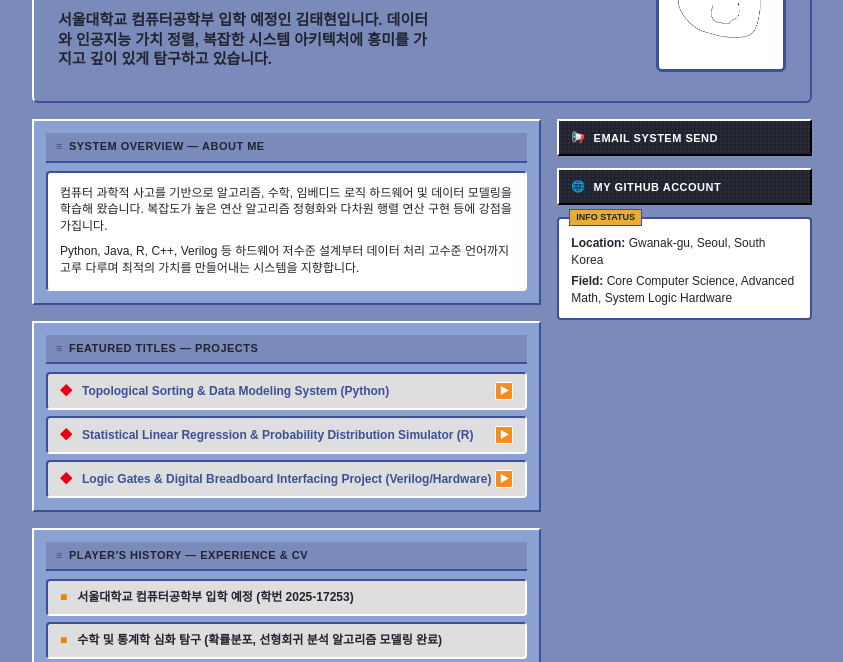
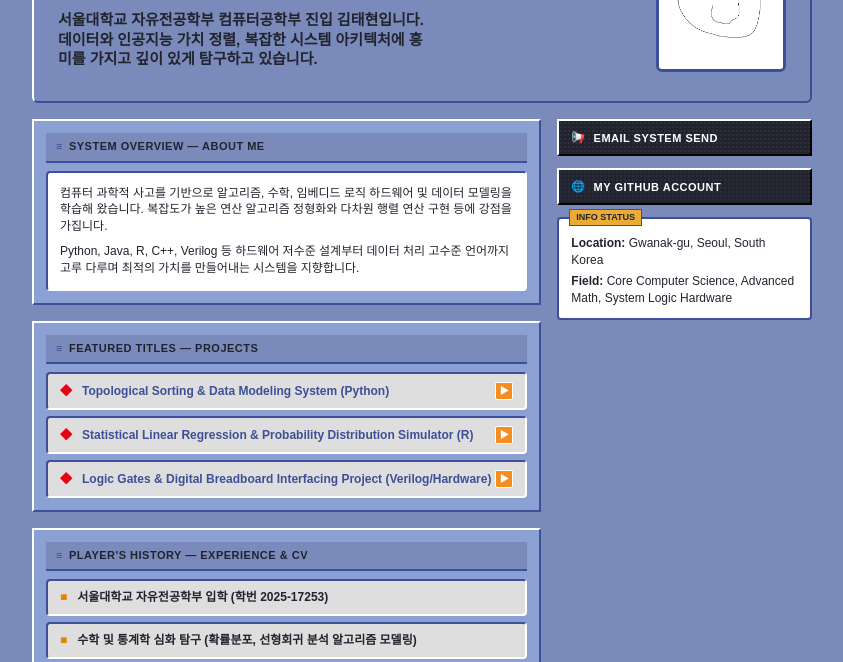
Before and after one commit to j468213/j468213.github.io, a plain HTML site: page index.html in a window 1280 px wide. Shown: the part 248-910 px from the top of the page, without its empty margins (218-1061 px from the left). Drawn offline with Linux system fonts and the light colour scheme.

Commit message:
Problem 4: 프로필 인적사항 및 내용 수정

```diff
--- a/index.html
+++ b/index.html
@@ -515,7 +515,7 @@
       <div class="hero-content">
         <h1 class="display-title">KIM TAEHYUN</h1>
         <p class="hero-tagline">
-          서울대학교 컴퓨터공학부 입학 예정인 김태현입니다. 데이터와 인공지능 가치 정렬, 복잡한 시스템 아키텍처에 흥미를 가지고 깊이 있게 탐구하고 있습니다.
+          서울대학교 자유전공학부 컴퓨터공학부 진입 김태현입니다. 데이터와 인공지능 가치 정렬, 복잡한 시스템 아키텍처에 흥미를 가지고 깊이 있게 탐구하고 있습니다.
         </p>
       </div>
       <div class="hero-photo-container" aria-hidden="true">
@@ -588,14 +588,14 @@
           <div class="news-row bevel-inset" style="background-color: var(--platinum);">
             <div class="news-meta">
               <span class="news-icon" style="color: var(--nav-gold);" aria-hidden="true">■</span>
-              <span class="news-headline" style="color: var(--ink);">서울대학교 컴퓨터공학부 입학 예정 (학번 2025-17253)</span>
+              <span class="news-headline" style="color: var(--ink);">서울대학교 자유전공학부 입학 (학번 2025-17253)</span>
             </div>
           </div>
 
           <div class="news-row bevel-inset" style="background-color: var(--platinum);">
             <div class="news-meta">
               <span class="news-icon" style="color: var(--nav-gold);" aria-hidden="true">■</span>
-              <span class="news-headline" style="color: var(--ink);">수학 및 통계학 심화 탐구 (확률분포, 선형회귀 분석 알고리즘 모델링 완료)</span>
+              <span class="news-headline" style="color: var(--ink);">수학 및 통계학 심화 탐구 (확률분포, 선형회귀 분석 알고리즘 모델링)</span>
             </div>
           </div>
 
@@ -621,7 +621,7 @@
     <aside class="right-rail">
 
       <button class="button-secondary carbon-slab ui-label">
-        📢 <a href="mailto:you@example.com">EMAIL SYSTEM SEND</a>
+        📢 <a href="mailto:j468213@snu.ac.kr">EMAIL SYSTEM SEND</a>
       </button>
 
       <button class="button-secondary carbon-slab ui-label">
```
